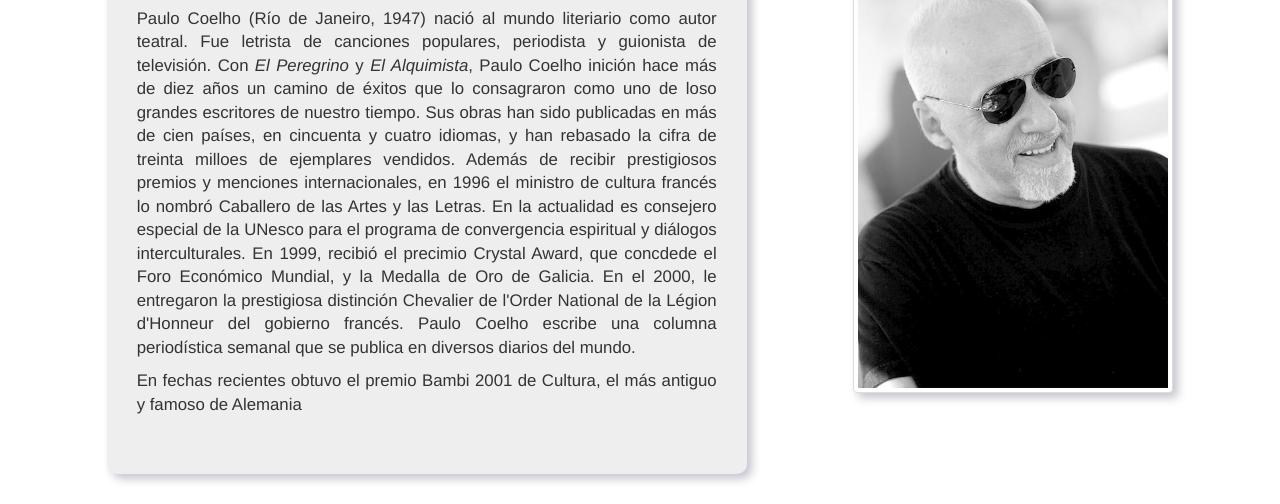
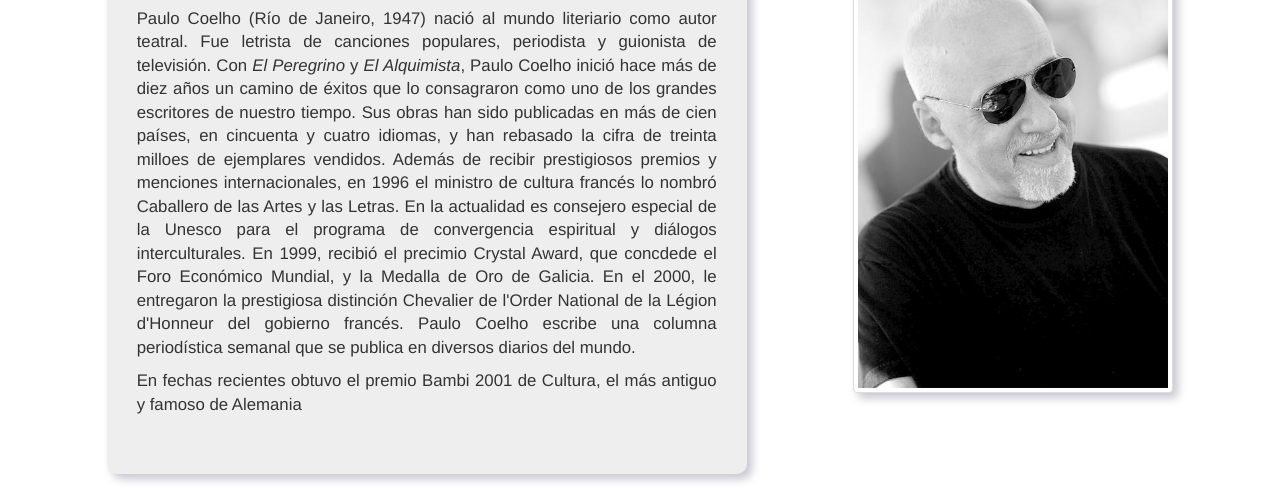
Before and after one commit to edygg/biocoelho, a plain HTML site: page index.html in a window 1280 px wide. Shown: the part 173-677 px from the top of the page. Drawn offline with nearby package versions, Linux system fonts and the light colour scheme; a web font is replaced by a local one.

Commit message:
Agregando archivo Readme y corrigiendo errores en index

```diff
--- a/index.html
+++ b/index.html
@@ -23,7 +23,7 @@
 		<article>
 			<h1>Acerca del autor</h1>
 
-			<p>Paulo Coelho (Río de Janeiro, 1947) nació al mundo literiario como autor teatral. Fue letrista de canciones populares, periodista y guionista de televisión. Con <em>El Peregrino</em> y <em>El Alquimista</em>, Paulo Coelho inición hace más de diez años un camino de éxitos que lo consagraron como uno de loso grandes escritores de nuestro tiempo. Sus obras han sido publicadas en más de cien países, en cincuenta y cuatro idiomas, y han rebasado la cifra de treinta milloes de ejemplares vendidos. Además de recibir prestigiosos premios y menciones internacionales, en 1996 el ministro de cultura francés lo nombró Caballero de las Artes y las Letras. En la actualidad es consejero especial de la UNesco para el programa de convergencia espiritual y diálogos interculturales. En 1999, recibió el precimio Crystal Award, que concdede el Foro Económico Mundial, y la Medalla de Oro de Galicia. En el 2000, le entregaron la prestigiosa distinción Chevalier de l'Order National de la Légion d'Honneur del gobierno francés. Paulo Coelho escribe una columna periodística semanal que se publica en diversos diarios del mundo.</p>
+			<p>Paulo Coelho (Río de Janeiro, 1947) nació al mundo literiario como autor teatral. Fue letrista de canciones populares, periodista y guionista de televisión. Con <em>El Peregrino</em> y <em>El Alquimista</em>, Paulo Coelho inició hace más de diez años un camino de éxitos que lo consagraron como uno de los grandes escritores de nuestro tiempo. Sus obras han sido publicadas en más de cien países, en cincuenta y cuatro idiomas, y han rebasado la cifra de treinta milloes de ejemplares vendidos. Además de recibir prestigiosos premios y menciones internacionales, en 1996 el ministro de cultura francés lo nombró Caballero de las Artes y las Letras. En la actualidad es consejero especial de la Unesco para el programa de convergencia espiritual y diálogos interculturales. En 1999, recibió el precimio Crystal Award, que concdede el Foro Económico Mundial, y la Medalla de Oro de Galicia. En el 2000, le entregaron la prestigiosa distinción Chevalier de l'Order National de la Légion d'Honneur del gobierno francés. Paulo Coelho escribe una columna periodística semanal que se publica en diversos diarios del mundo.</p>
 			<p>En fechas recientes obtuvo el premio Bambi 2001 de Cultura, el más antiguo y famoso de Alemania</p>
 		</article>
 	</section>
```
Also changed, not shown: 1 other file.
